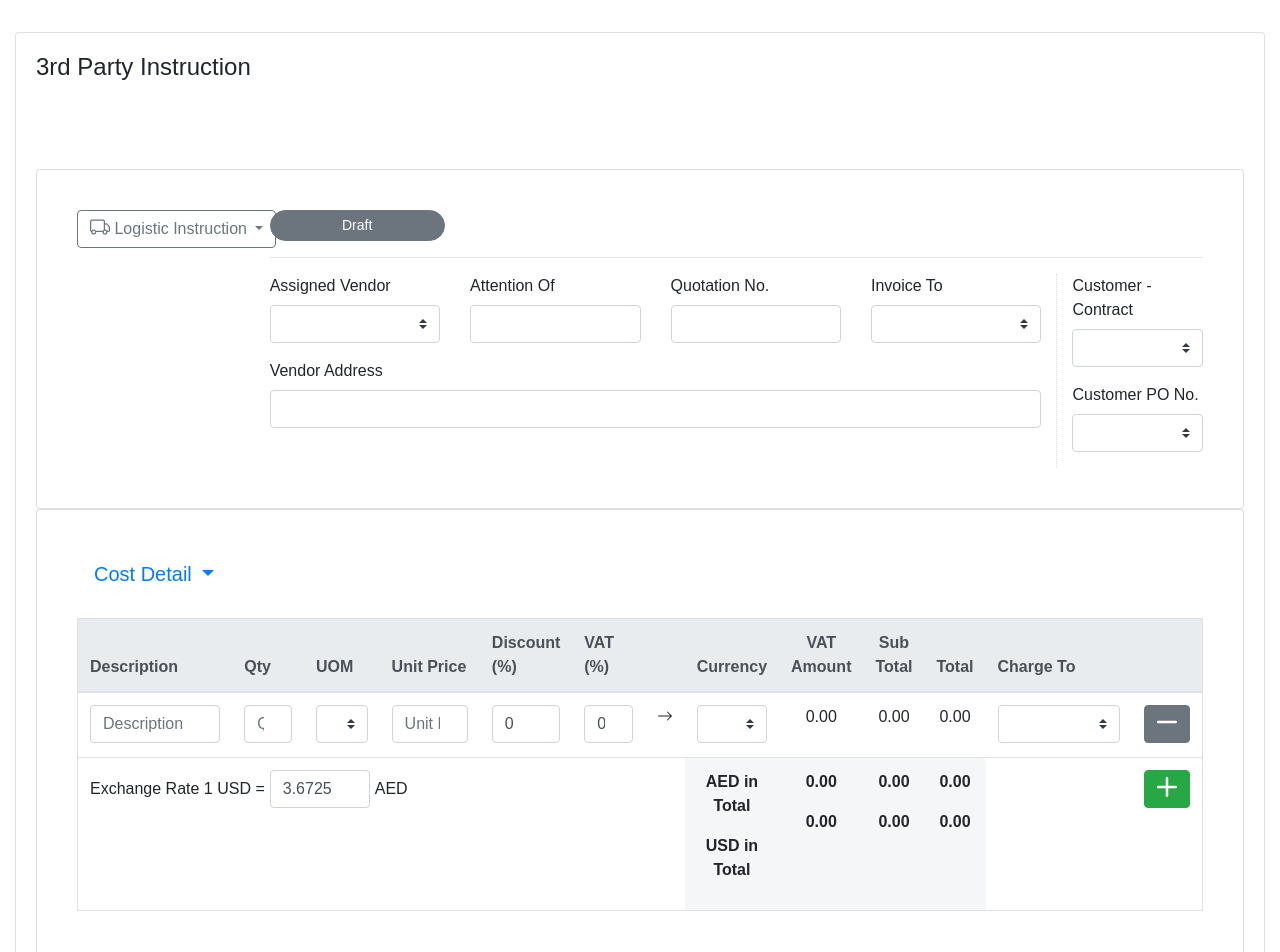
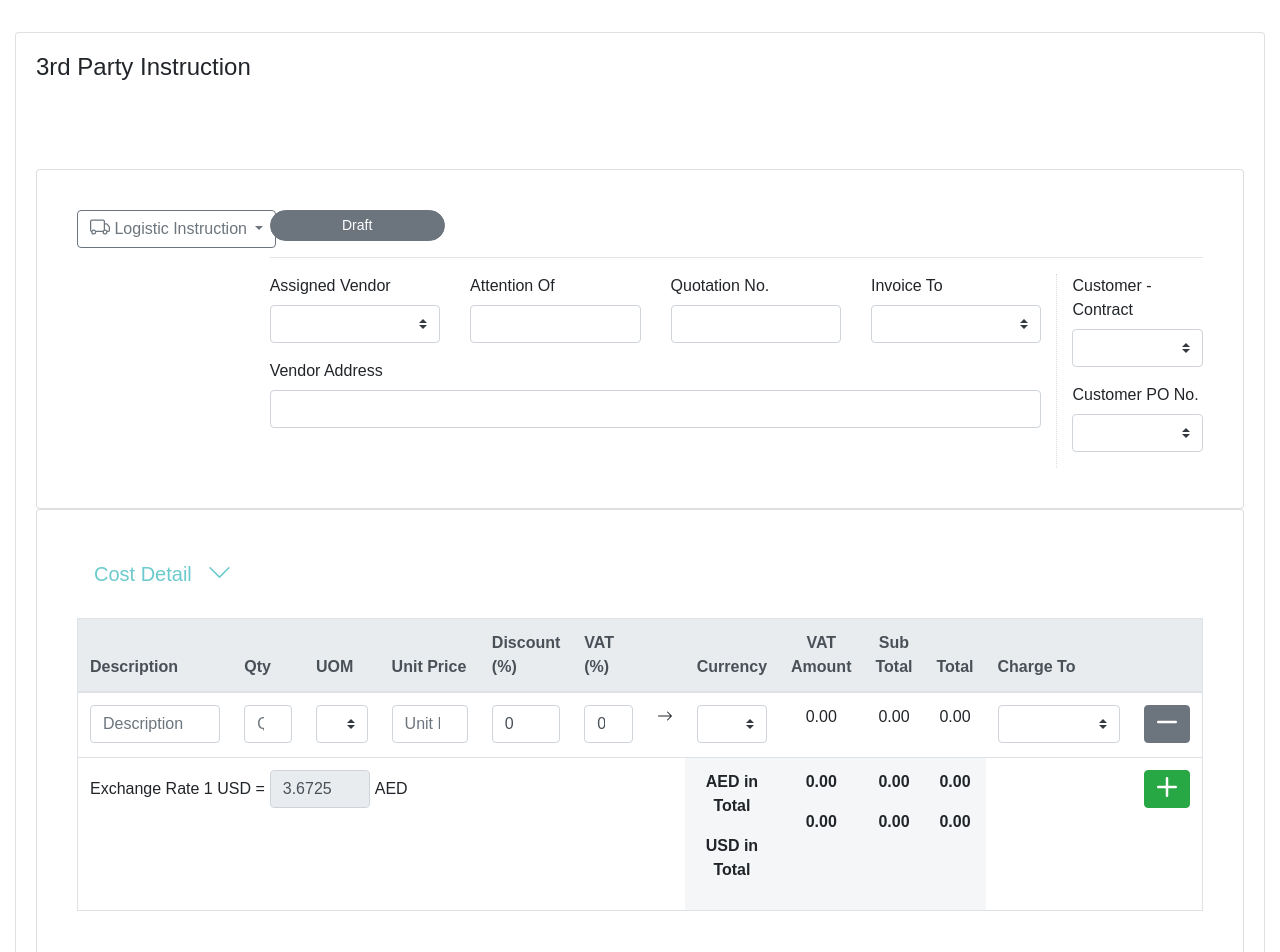
Before and after one commit to andreanjanuarpriatmojo/test-vue-fe, a Vue app: page / in a window 1280 px wide. Shown: the top 952 px of the page. Built offline with nearby package versions, Linux system fonts and the light colour scheme.

Commit message:
little styling

```diff
--- a/src/components/ComponentB.vue
+++ b/src/components/ComponentB.vue
@@ -4,9 +4,9 @@
             <b-card-body>
                 <b-row>
                     <b-col>
-                        <b-dropdown size="lg" variant="link" toggle-class="text-decoration-none">
+                        <b-dropdown size="lg" variant="link" toggle-class="text-decoration-none" no-caret>
                             <template #button-content>
-                                Cost Detail
+                                <span style="color: #6BCACC;">Cost Detail <b-icon icon="chevron-down" aria-hidden="true" style="margin-left: 10px"></b-icon></span>
                             </template>
                             <b-dropdown-item href="#">Action</b-dropdown-item>
                             <b-dropdown-item href="#">Another action</b-dropdown-item>
@@ -63,7 +63,7 @@
                                     <b-td colspan="7">
                                         <b-form inline>
                                             <label style="margin-right: 5px;">Exchange Rate 1 USD = </label>
-                                            <b-form-input style="width: 100px" v-model="currency"></b-form-input>
+                                            <b-form-input style="width: 100px" v-model="currency" disabled></b-form-input>
                                             <label style="margin-left: 5px;">AED</label>
                                         </b-form>
                                     </b-td>
@@ -141,4 +141,7 @@ export default {
     .text-center {
         text-align: center;
     }
+    .btn-link {
+        color: #6BCACC !important;
+    }
 </style>
```
